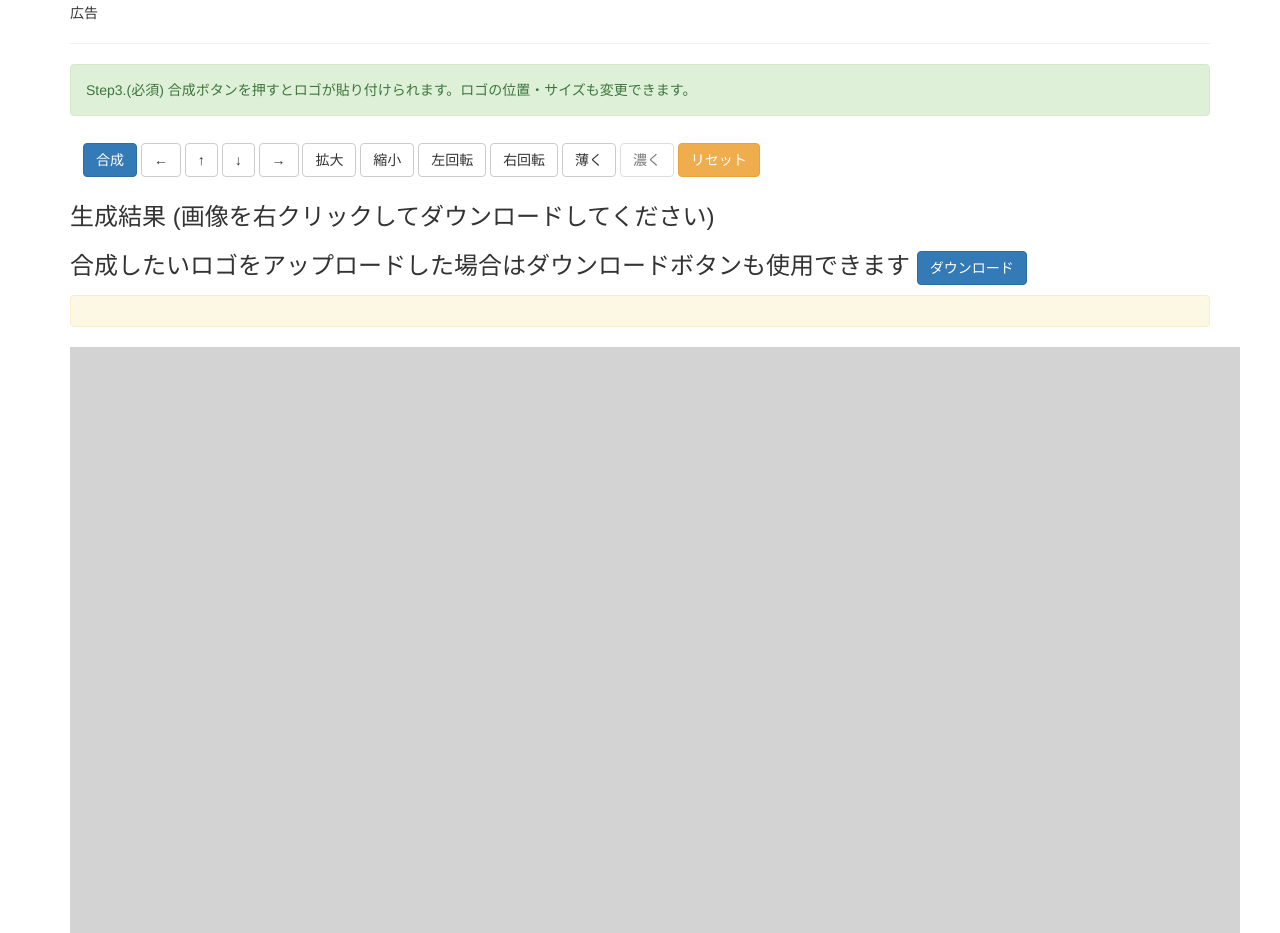
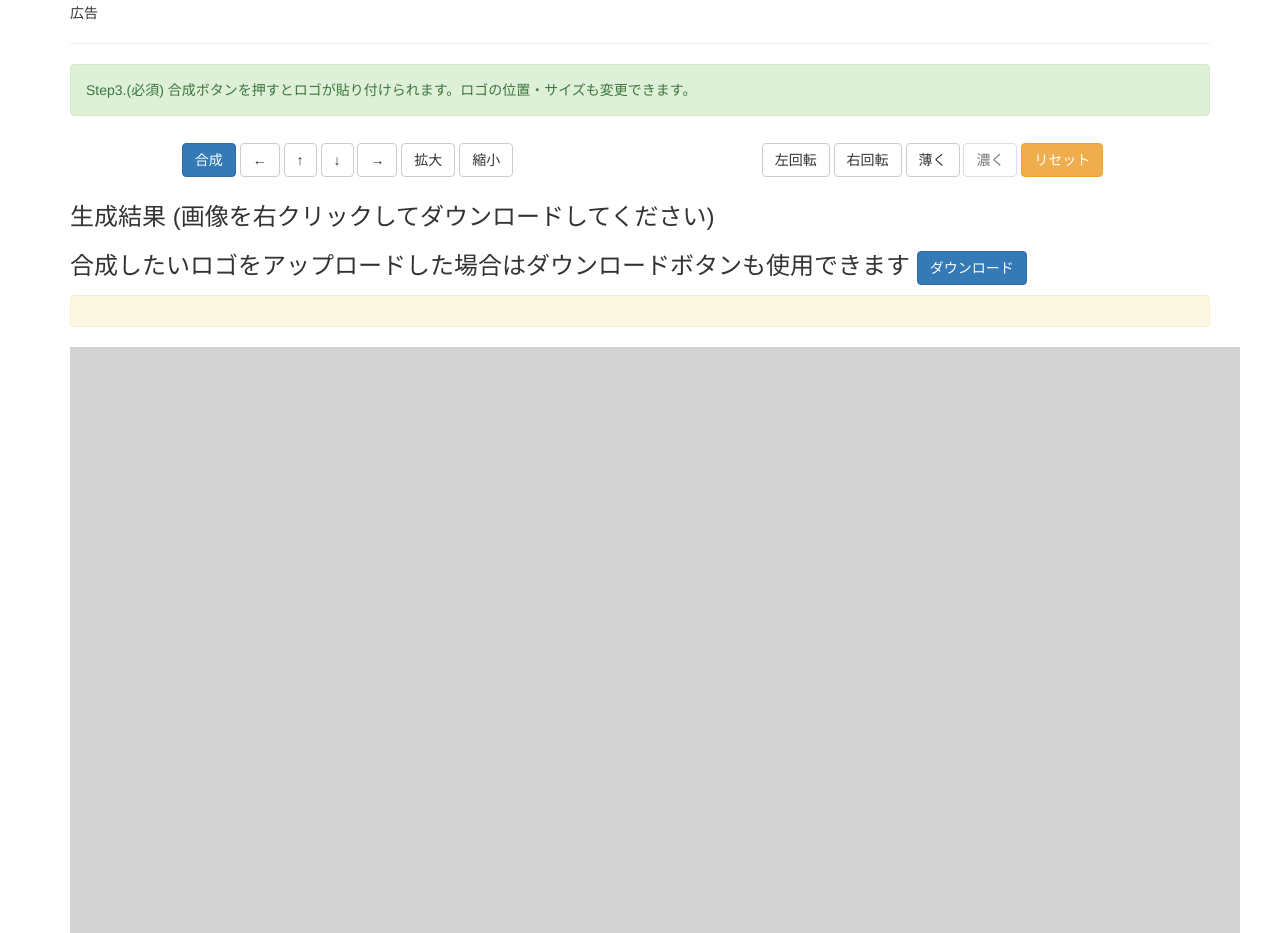
Before and after one commit to gelehrtecrest/ohalala-ss-generator, a plain HTML site: page docs/index.html in a window 1280 px wide. Shown: the part 978-1911 px from the top of the page. Drawn offline with nearby package versions, Linux system fonts and the light colour scheme; a script that the page names is missing.

Commit message:
スマホ向けテスト

```diff
--- a/docs/index.html
+++ b/docs/index.html
@@ -42,7 +42,7 @@
 			<dd><input type="file" accept="image/*" id="getfile"><dd>
 			</dl>
 			<div class="alert alert-success">Step2.(任意) 合成したいロゴを選択します。</div>
-			<div id="no_ie_edge" class="row">
+			<div id="no_ie_edge" class="row hidden-xs">
 				<div class="col-sm-1"><input type="radio" name="logo" value="url" checked="checked"></div>
 				<div class="col-sm-11">
 					<div class="form-group">
@@ -86,6 +86,7 @@
 						    </script>
 			<hr />
 			<div class="alert alert-success">Step3.(必須) 合成ボタンを押すとロゴが貼り付けられます。ロゴの位置・サイズも変更できます。</div>
+			<!--
 			<div class="btn">
 				<button id="update" class="btn btn-primary">合成</button>
 				<button id="left" class="btn btn-default">←</button>
@@ -99,6 +100,25 @@
 				<button id="alpha_down" class="btn btn-default">薄く</button>
 				<button id="alpha_up" disabled class="btn btn-default">濃く</button>
 				<button id="reset" class="btn btn-warning">リセット</button>
+			</div>
+			-->
+			<div class="row">
+			<div class="btn col-sm-6">
+				<a id="update" class="btn btn-primary">合成</a>
+				<a id="left" class="btn btn-default">←</a>
+				<a id="up" class="btn btn-default">↑</a>
+				<a id="down" class="btn btn-default">↓</a>
+				<a id="right" class="btn btn-default">→</a>
+				<a id="zoomin" class="btn btn-default">拡大</a>
+				<a id="zoomout" class="btn btn-default">縮小</a>
+			</div>
+			<div class="btn col-sm-6">
+				<a id="rotation_l" class="btn btn-default">左回転</a>
+				<a id="rotation_r" class="btn btn-default">右回転</a>
+				<a id="alpha_down" class="btn btn-default">薄く</a>
+				<a id="alpha_up" disabled class="btn btn-default">濃く</a>
+				<a id="reset" class="btn btn-warning">リセット</a>
+			</div>
 			</div>
 
 			<div class="module">
```
